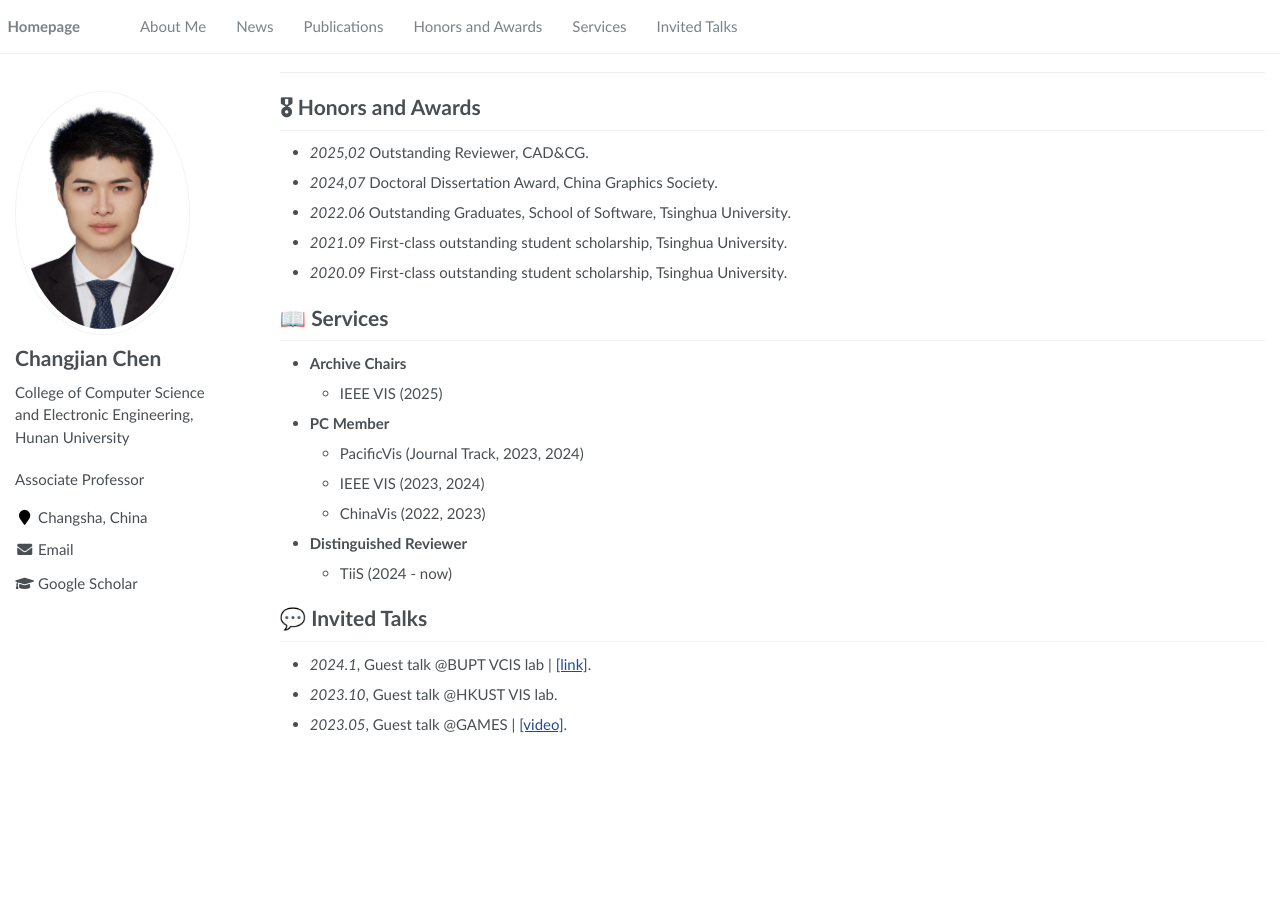
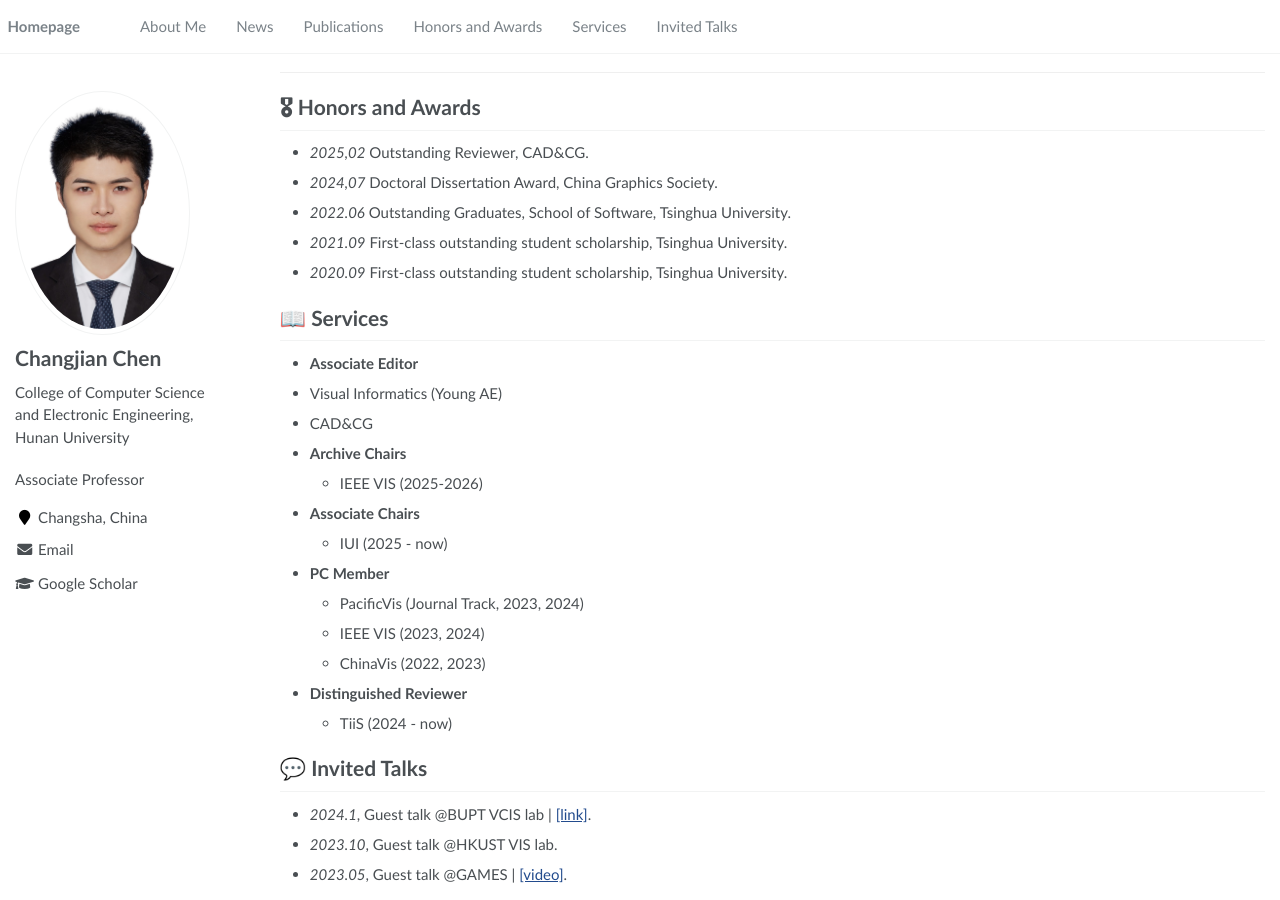
Before and after one commit to changjianchen/changjianchen.github.io, a Jekyll site: the page built from _pages/about.md, in a window 1280 px wide and 900 px high, scrolled down 4651 px. Built offline with Jekyll 4.4.1, drawn with Linux system fonts in a browser that asks for light colours; before the commit the page ends 5401 px from its top, so only the background shows below that.

Commit message:
Update about.md

```diff
--- a/_pages/about.md
+++ b/_pages/about.md
@@ -21,8 +21,6 @@ I am an associate professor at Hunan University. I received my Ph.D. degree from
 Before that, I received my B.S. in Electronic Engineering from <a href="https://www.ustc.edu.cn/">University of Science and Technology of China</a>.
 My research interest focuses on interactive machine learning, visual analytics, and data-centric AI.
 
-
-<!-- My research interest includes neural machine translation and computer vision. I have published more than 100 papers at the top international AI conferences with total <a href='https://scholar.google.com/citations?user=DhtAFkwAAAAJ'>google scholar citations <strong><span id='total_cit'>260000+</span></strong></a> (You can also use google scholar badge <a href='https://scholar.google.com/citations?user=DhtAFkwAAAAJ'><img src="https://img.shields.io/endpoint?url={{ url | url_encode }}&logo=Google%20Scholar&labelColor=f6f6f6&color=9cf&style=flat&label=citations"></a>). -->
 
 
 # 🔥 News
@@ -363,8 +361,13 @@ IEEE Transactions on Visualization and Computer Graphics, 2019 Vol. 25(1): 235-2
 - *2015.09 - 2019.06*, Lorem ipsum dolor sit amet, consectetur adipiscing elit. Vivamus ornare aliquet ipsum, ac tempus justo dapibus sit amet.  -->
 
 # 📖 Services
+-  **Associate Editor**
+  - Visual Informatics (Young AE)
+  - CAD&CG
 - **Archive Chairs**
-  - IEEE VIS (2025)
+  - IEEE VIS (2025-2026)
+- **Associate Chairs**
+  - IUI (2025 - now)
 - **PC Member**
   - PacificVis (Journal Track, 2023, 2024)
   - IEEE VIS (2023, 2024)
```
